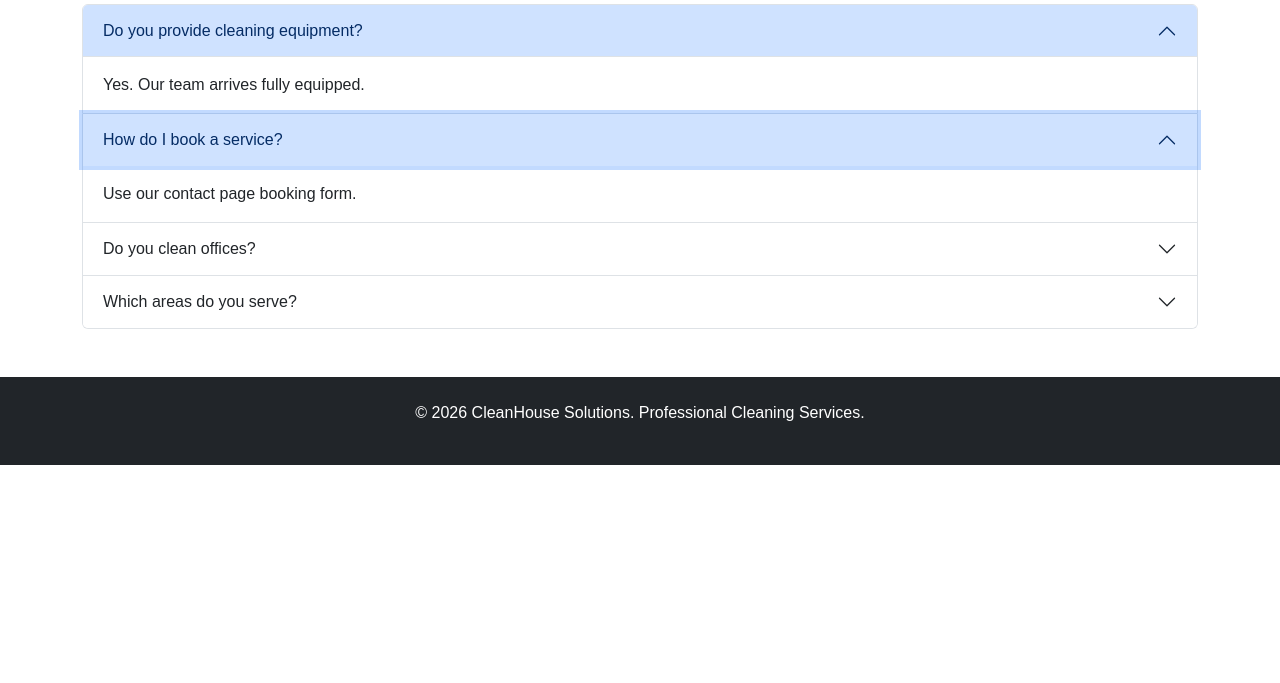
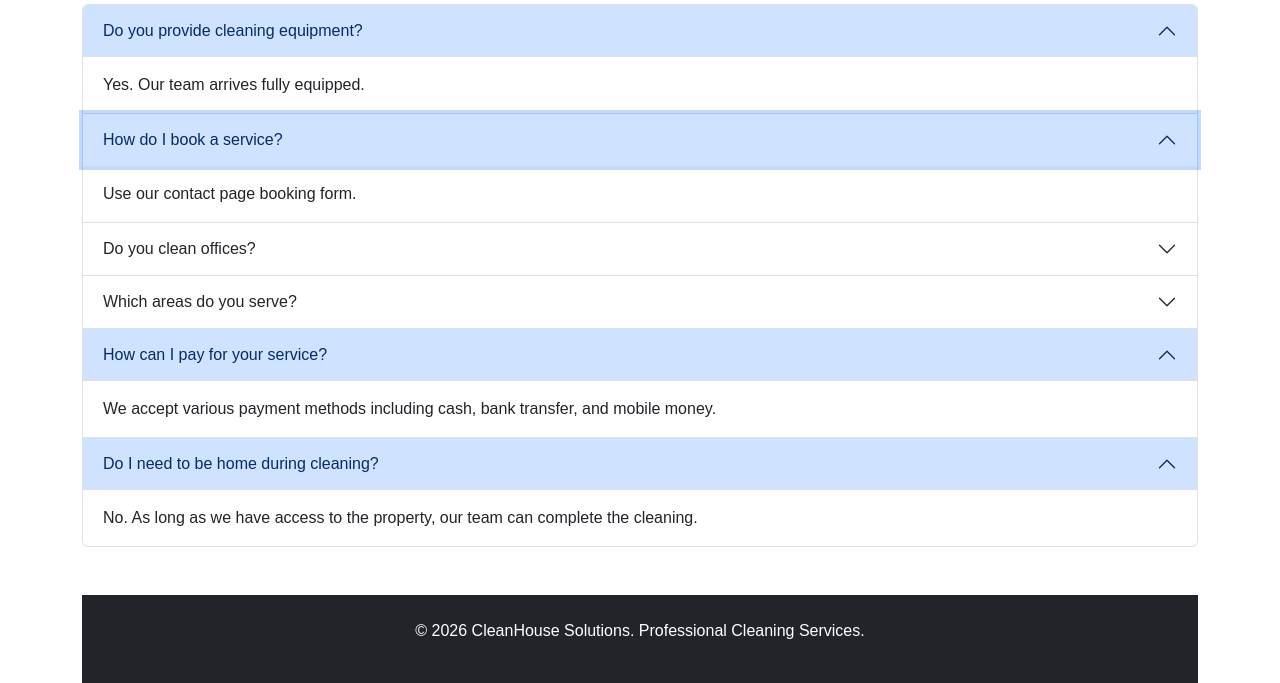
Before and after one commit to ro-Me1/CleanHouse, a plain HTML site: page CleanHouse/faq.html in a window 1280 px wide. Both pictures are taken after a click on the button "How do I book a service?". Shown: the part 172-855 px from the top of the page. Before the commit the page ends 800 px from the top, so only its background shows below. Drawn offline with nearby package versions, Linux system fonts and the light colour scheme; files whose address does not match are found by name.

Commit message:
Expand faq by adding accorion items

```diff
--- a/CleanHouse/faq.html
+++ b/CleanHouse/faq.html
@@ -191,9 +191,67 @@ We currently serve Nairobi and surrounding areas.
 
 </div>
 
+
+<div class="accordion-item">
+
+<h2 class="accordion-header">
+
+<button class="accordion-button collapsed"
+type="button"
+data-bs-toggle="collapse"
+data-bs-target="#q2">
+
+How can I pay for your service?
+
+</button>
+
+</h2>
+
+<div id="q2"
+class="accordion-collapse collapse">
+
+<div class="accordion-body">
+
+We accept various payment methods including cash, bank transfer, and mobile money.
+
 </div>
 
 </div>
+
+</div>
+
+
+<div class="accordion-item">
+
+<h2 class="accordion-header">
+
+<button class="accordion-button collapsed"
+type="button"
+data-bs-toggle="collapse"
+data-bs-target="#q2">
+
+Do I need to be home during cleaning?
+
+</button>
+
+</h2>
+
+<div id="q2"
+class="accordion-collapse collapse">
+
+<div class="accordion-body">
+
+No. As long as we have access to the property, our team can complete the cleaning.
+
+</div>
+
+</div>
+
+</div>
+
+
+</div>
+
 
 <footer class="bg-dark text-white text-center p-4 mt-5">
 
```
